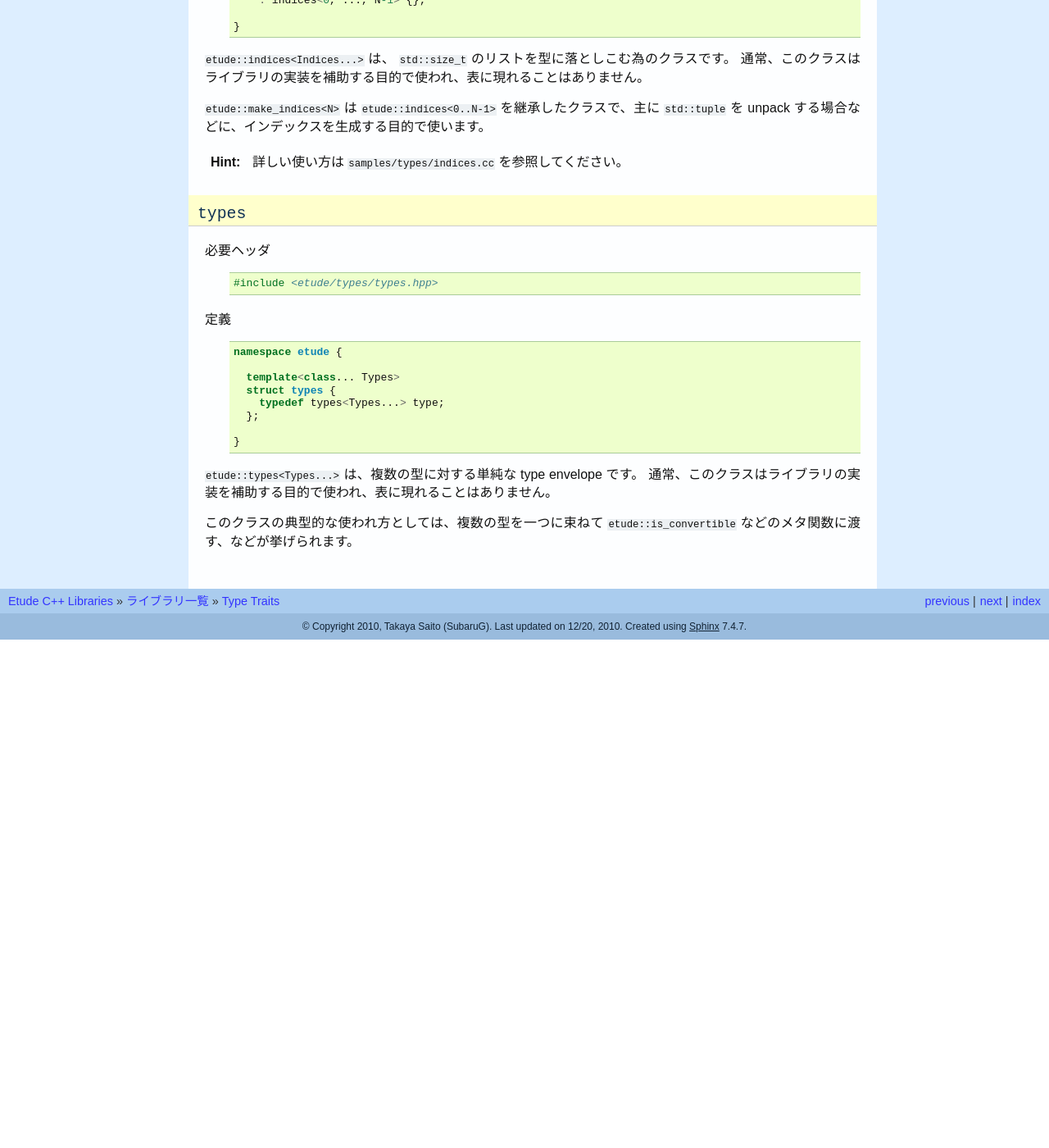
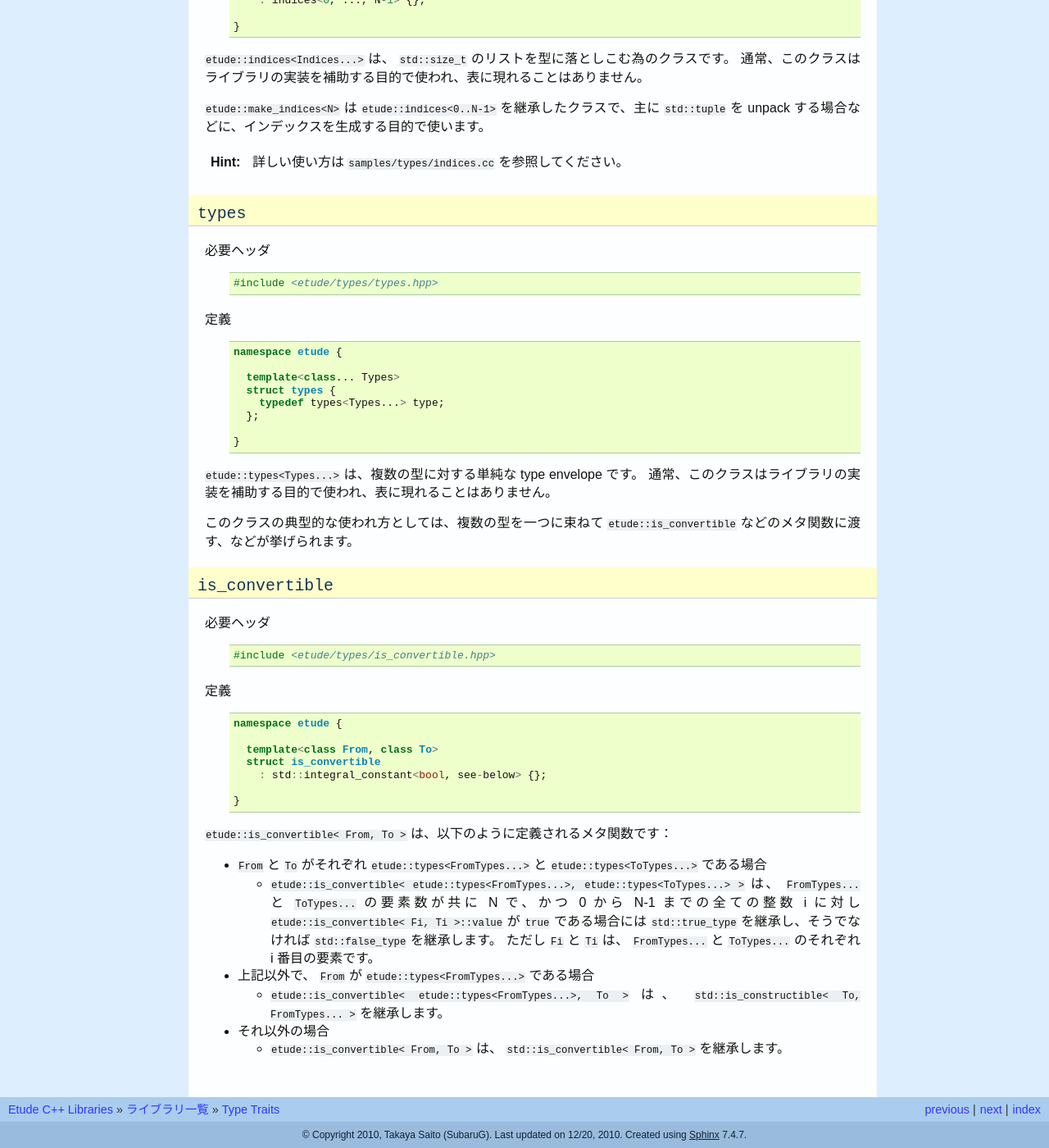
Before and after one commit to gintenlabo/etude, a Sphinx documentation site: the page built from docs/types.rst, in a window 1280 px wide and 1400 px high, scrolled down 925 px. Shown: the whole window at 82% size. Built offline with Sphinx 7.4.7, drawn with Linux system fonts in a browser that asks for light colours; before the commit the page ends 1705 px from its top, so only the background shows below that.

Commit message:
is_convertible のドキュメントを追加

```diff
--- a/docs/types.rst
+++ b/docs/types.rst
@@ -92,3 +92,42 @@ Type Traits
 
 このクラスの典型的な使われ方としては、複数の型を一つに束ねて
 ``etude::is_convertible`` などのメタ関数に渡す、などが挙げられます。
+
+
+``is_convertible``
+------------------
+
+必要ヘッダ
+  ::
+
+    #include <etude/types/is_convertible.hpp>
+
+定義
+  ::
+
+    namespace etude {
+
+      template<class From, class To>
+      struct is_convertible
+        : std::integral_constant<bool, see-below> {};
+
+    }
+
+``etude::is_convertible< From, To >`` は、以下のように定義されるメタ関数です：
+
+- ``From`` と ``To`` がそれぞれ ``etude::types<FromTypes...>`` と ``etude::types<ToTypes...>`` である場合
+
+  - ``etude::is_convertible< etude::types<FromTypes...>, etude::types<ToTypes...> >`` は、
+    ``FromTypes...`` と ``ToTypes...`` の要素数が共に N で、かつ 0 から N-1 までの全ての整数
+    i に対し ``etude::is_convertible< Fi, Ti >::value`` が ``true`` である場合には
+    ``std::true_type`` を継承し、そうでなければ ``std::false_type`` を継承します。
+    ただし ``Fi`` と ``Ti`` は、 ``FromTypes...`` と ``ToTypes...`` のそれぞれ i 番目の要素です。
+
+- 上記以外で、 ``From`` が ``etude::types<FromTypes...>`` である場合
+
+  - ``etude::is_convertible< etude::types<FromTypes...>, To >`` は、
+    ``std::is_constructible< To, FromTypes... >`` を継承します。
+
+- それ以外の場合
+
+  - ``etude::is_convertible< From, To >`` は、 ``std::is_convertible< From, To >`` を継承します。
```
